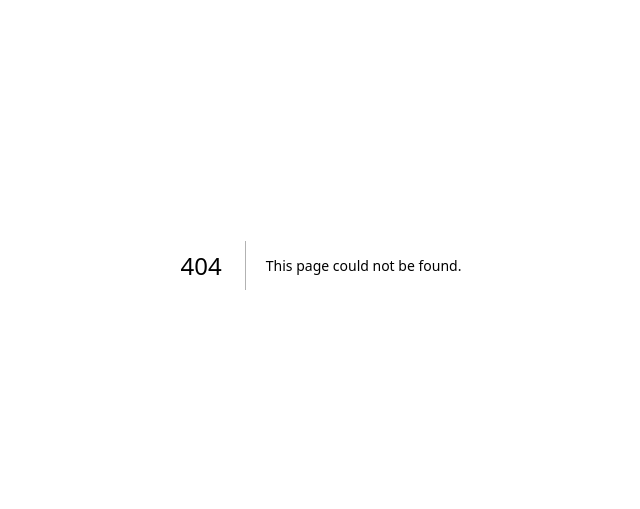
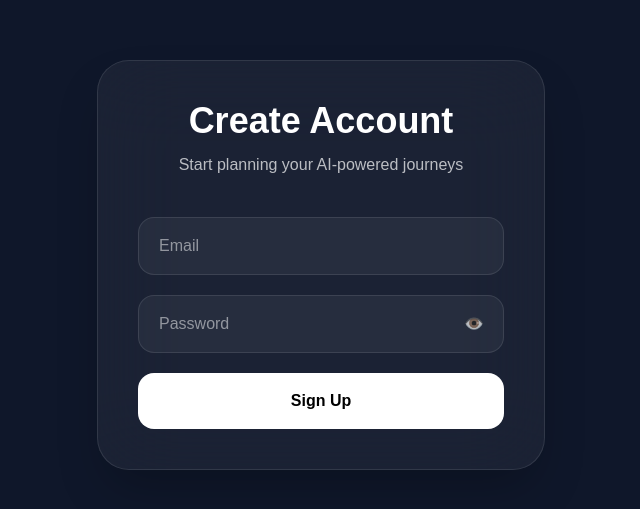
Before and after one commit to arunima1507/ai_travel_planner, a Next.js app in the folder frontend/: page /signup in a window 1280 px wide. Before the commit this address had no page. Shown: the part 135-644 px from the top of the page, without its empty margins (319-959 px from the left). Built offline with nearby package versions, Linux system fonts and the light colour scheme; no server answers.

Commit message:
Added password visibility toggle

```diff
--- /dev/null
+++ b/frontend/app/dashboard/page.tsx
@@ -0,0 +1,16 @@
+export default function DashboardPage() {
+  return (
+    <main className="min-h-screen bg-[#020617] text-white flex items-center justify-center">
+
+      <div className="text-center">
+        <h1 className="text-6xl font-black">
+          Dashboard
+        </h1>
+
+        <p className="mt-6 text-xl opacity-70">
+          Welcome to your AI travel planner.
+        </p>
+      </div>
+    </main>
+  );
+}
--- /dev/null
+++ b/frontend/app/login/page.tsx
@@ -0,0 +1,81 @@
+"use client";
+
+import { useState } from "react";
+import { useRouter } from "next/navigation";
+import { supabase } from "../../lib/supabase";
+
+export default function LoginPage() {
+  const router = useRouter();
+
+  const [email, setEmail] = useState("");
+  const [password, setPassword] = useState("");
+  const [showPassword, setShowPassword] = useState(false);
+
+  async function handleLogin() {
+    const { error } = await supabase.auth.signInWithPassword({
+      email,
+      password,
+    });
+
+    if (error) {
+      alert(error.message);
+    } else {
+      alert("Login successful!");
+
+      router.push("/dashboard");
+    }
+  }
+
+  return (
+    <main className="min-h-screen bg-[#0f172a] text-white flex items-center justify-center px-6">
+
+      <div className="w-full max-w-md bg-white/5 backdrop-blur-2xl border border-white/10 rounded-[32px] p-10 shadow-2xl">
+
+        <h1 className="text-4xl font-black text-center">
+          Welcome Back
+        </h1>
+
+        <p className="text-center opacity-70 mt-3">
+          Continue planning your journey
+        </p>
+
+        <div className="mt-10 flex flex-col gap-5">
+
+          <input
+            type="email"
+            placeholder="Email"
+            className="bg-white/5 border border-white/10 rounded-2xl px-5 py-4 outline-none"
+            value={email}
+            onChange={(e) => setEmail(e.target.value)}
+          />
+
+          <div className="relative">
+
+            <input
+                type={showPassword ? "text" : "password"}
+                placeholder="Password"
+                className="w-full bg-white/5 border border-white/10 rounded-2xl px-5 py-4 outline-none"
+                value={password}
+                onChange={(e) => setPassword(e.target.value)}
+            />
+
+            <button
+                type="button"
+                onClick={() => setShowPassword(!showPassword)}
+                className="absolute right-5 top-1/2 -translate-y-1/2 opacity-70 hover:opacity-100"
+            >
+                {showPassword ? "🙈" : "👁️"}
+            </button>
+            </div>
+
+          <button
+            onClick={handleLogin}
+            className="bg-white text-black rounded-2xl py-4 font-bold hover:scale-105 transition duration-300"
+          >
+            Login
+          </button>
+        </div>
+      </div>
+    </main>
+  );
+}
--- /dev/null
+++ b/frontend/app/signup/page.tsx
@@ -0,0 +1,76 @@
+"use client";
+
+import { useState } from "react";
+import { supabase } from "../../lib/supabase";
+
+export default function SignupPage() {
+  const [email, setEmail] = useState("");
+  const [password, setPassword] = useState("");
+  const [showPassword, setShowPassword] = useState(false);
+
+  async function handleSignup() {
+    const { error } = await supabase.auth.signUp({
+      email,
+      password,
+    });
+
+    if (error) {
+      alert(error.message);
+    } else {
+      alert("Signup successful! Check your email.");
+    }
+  }
+
+  return (
+    <main className="min-h-screen bg-[#0f172a] text-white flex items-center justify-center px-6">
+
+      <div className="w-full max-w-md bg-white/5 backdrop-blur-2xl border border-white/10 rounded-[32px] p-10 shadow-2xl">
+
+        <h1 className="text-4xl font-black text-center">
+          Create Account
+        </h1>
+
+        <p className="text-center opacity-70 mt-3">
+          Start planning your AI-powered journeys
+        </p>
+
+        <div className="mt-10 flex flex-col gap-5">
+
+          <input
+            type="email"
+            placeholder="Email"
+            className="bg-white/5 border border-white/10 rounded-2xl px-5 py-4 outline-none"
+            value={email}
+            onChange={(e) => setEmail(e.target.value)}
+          />
+
+          <div className="relative">
+
+          <input
+            type={showPassword ? "text" : "password"}
+            placeholder="Password"
+            className="w-full bg-white/5 border border-white/10 rounded-2xl px-5 py-4 outline-none"
+            value={password}
+            onChange={(e) => setPassword(e.target.value)}
+          />
+
+            <button
+                type="button"
+                onClick={() => setShowPassword(!showPassword)}
+                className="absolute right-5 top-1/2 -translate-y-1/2 opacity-70 hover:opacity-100"
+            >
+             {showPassword ? "🙈" : "👁️"}
+            </button>
+            </div>
+
+          <button
+            onClick={handleSignup}
+            className="bg-white text-black rounded-2xl py-4 font-bold hover:scale-105 transition duration-300"
+          >
+            Sign Up
+          </button>
+        </div>
+      </div>
+    </main>
+  );
+}
--- /dev/null
+++ b/frontend/lib/supabase.ts
@@ -0,0 +1,9 @@
+import { createClient } from "@supabase/supabase-js";
+
+const supabaseUrl = process.env.NEXT_PUBLIC_SUPABASE_URL!;
+const supabaseAnonKey = process.env.NEXT_PUBLIC_SUPABASE_ANON_KEY!;
+
+export const supabase = createClient(
+  supabaseUrl,
+  supabaseAnonKey
+);
--- a/frontend/package.json
+++ b/frontend/package.json
@@ -9,6 +9,7 @@
     "lint": "eslint"
   },
   "dependencies": {
+    "@supabase/supabase-js": "^2.105.4",
     "next": "16.2.6",
     "react": "19.2.4",
     "react-dom": "19.2.4"
```
Also changed, not shown: 1 other file (tests, documents, lock files or other folders).
